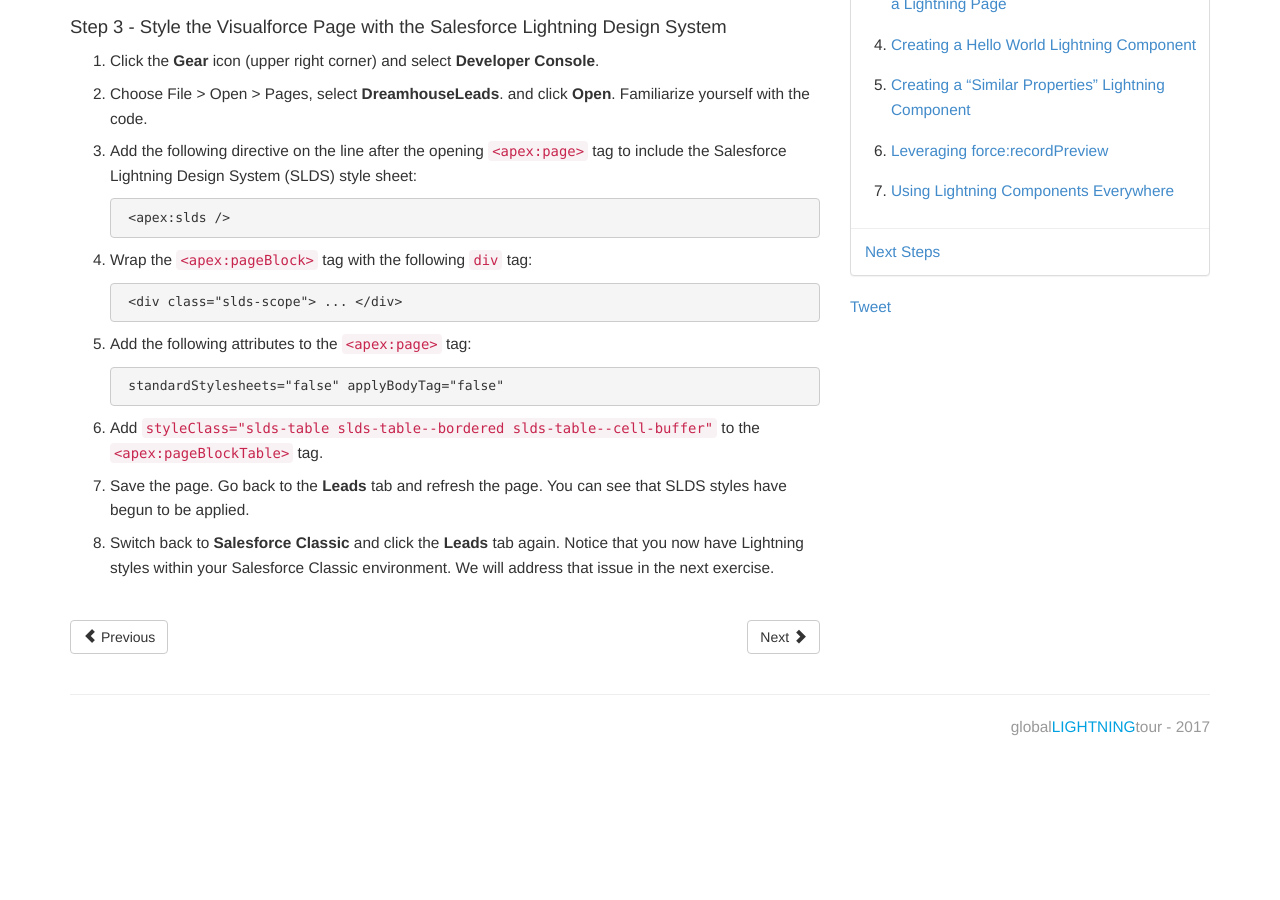
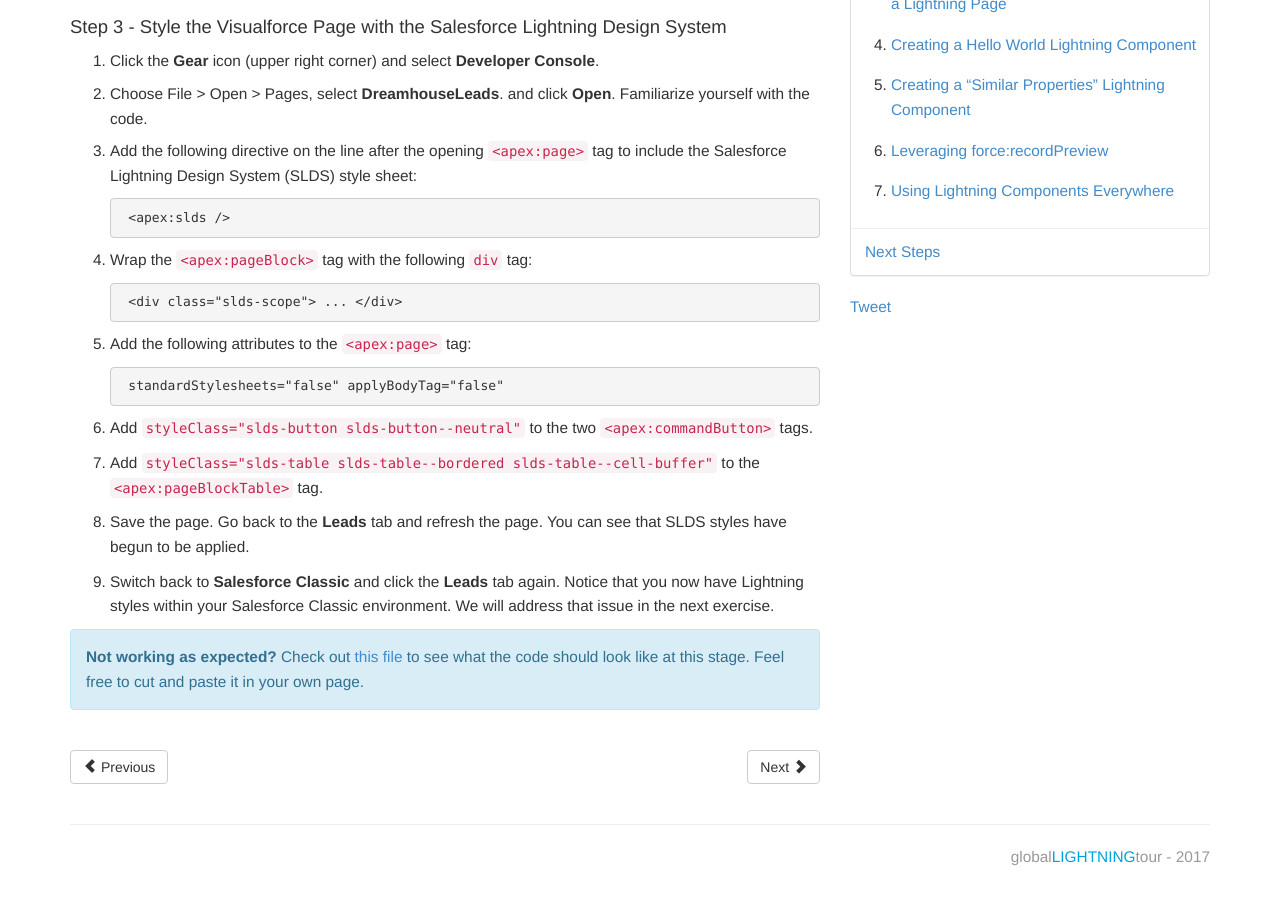
Before and after one commit to HassanNahhal/LightningNowWorkshop, a Jekyll site: the page built from Exercise_1.md, in a window 1280 px wide and 900 px high, scrolled down 688 px. Built offline with Jekyll 4.4.1, drawn with Linux system fonts in a browser that asks for light colours; comment, search, counter and statistics services are not loaded; before the commit the page ends 1458 px from its top, so only the background shows below that.

Commit message:
adding solution in ex 1

```diff
--- a/Exercise_1.md
+++ b/Exercise_1.md
@@ -39,12 +39,16 @@ In this exercise you will learn:
 
 		standardStylesheets="false" applyBodyTag="false"
 
+1. Add `styleClass="slds-button slds-button--neutral"` to the two `<apex:commandButton>` tags.
+
 1. Add `styleClass="slds-table slds-table--bordered slds-table--cell-buffer"` to the `<apex:pageBlockTable>` tag.
+
 1. Save the page. Go back to the **Leads** tab and refresh the page. You can see that SLDS styles have begun to be applied.
+
 1. Switch back to **Salesforce Classic** and click the **Leads** tab again. Notice that you now have Lightning styles within your Salesforce Classic environment.
 We will address that issue in the next exercise.
 
-
+> **Not working as expected?** Check out [this file](https://raw.githubusercontent.com/ccoenraets/LightningNowWorkshop/master/Exercise_1/DreamhouseLeads-1.page) to see what the code should look like at this stage. Feel free to cut and paste it in your own page.
 
 <div class="row" style="margin-top:40px;">
 <div class="col-sm-12">
```
Also changed, not shown: 1 other file.
